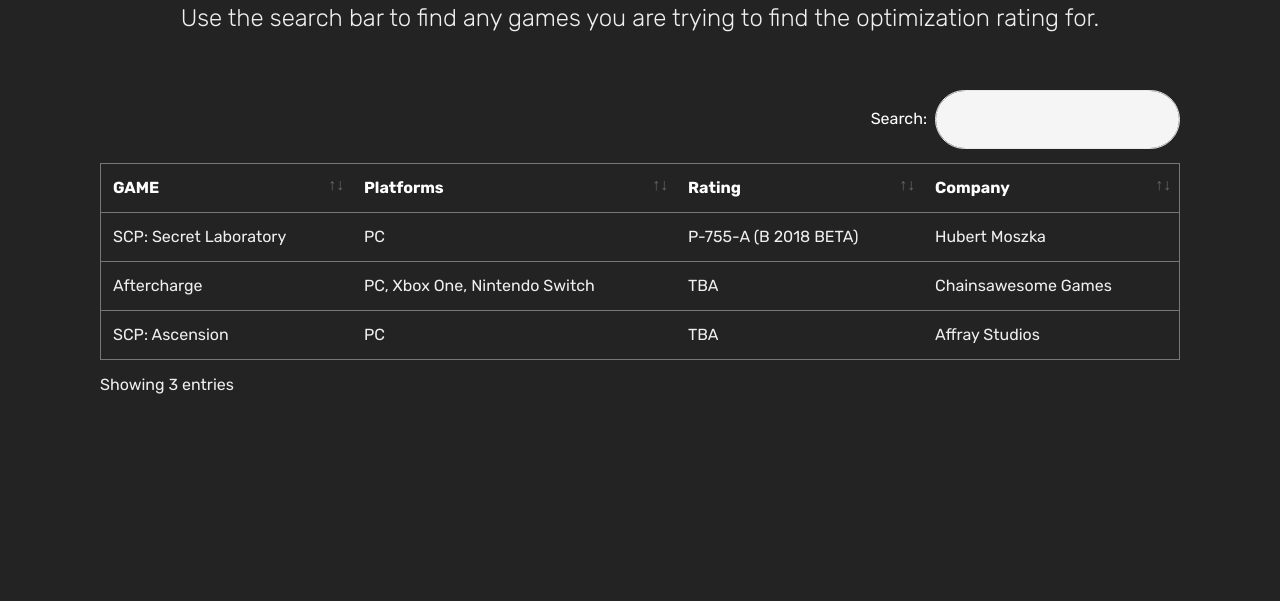
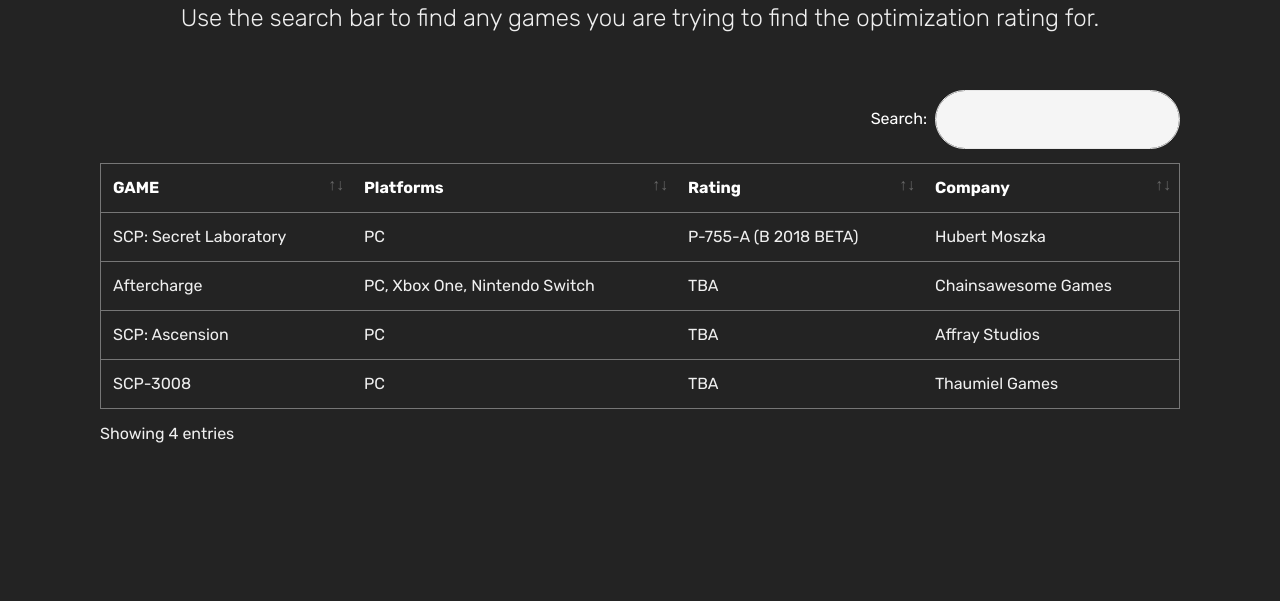
Before and after one commit to ggorwebsite/ggorwebsite.github.io, a plain HTML site: page grbu.html in a window 1280 px wide. Shown: the part 199-800 px from the top of the page. Drawn offline with Linux system fonts and the light colour scheme.

Commit message:
create github pages

```diff
--- a/grbu.html
+++ b/grbu.html
@@ -55,7 +55,7 @@
     </nav>
 </section>
 
-<section class="engine"><a href="https://mobirise.me/y">free html web templates</a></section><section class="section-table cid-qRuhPTFxv3" id="table1-n">
+<section class="engine"><a href="https://mobirise.me/b">how to create a site</a></section><section class="section-table cid-qRuhPTFxv3" id="table1-n">
 
 
 
@@ -107,7 +107,12 @@
 
 
 
-              <td class="body-item mbr-fonts-style display-7">SCP: Ascension</td><td class="body-item mbr-fonts-style display-7">PC</td><td class="body-item mbr-fonts-style display-7">TBA</td><td class="body-item mbr-fonts-style display-7">Affray Studios</td></tr></tbody>
+              <td class="body-item mbr-fonts-style display-7">SCP: Ascension</td><td class="body-item mbr-fonts-style display-7">PC</td><td class="body-item mbr-fonts-style display-7">TBA</td><td class="body-item mbr-fonts-style display-7">Affray Studios</td></tr><tr>
+
+
+
+
+              <td class="body-item mbr-fonts-style display-7">SCP-3008</td><td class="body-item mbr-fonts-style display-7">PC</td><td class="body-item mbr-fonts-style display-7">TBA</td><td class="body-item mbr-fonts-style display-7">Thaumiel Games</td></tr></tbody>
           </table>
         </div>
         <div class="container table-info-container">
--- a/page4.html
+++ b/page4.html
@@ -54,7 +54,7 @@
 </section>
 
 
-  <section class="engine"><a href="https://mobirise.me/n">landing page templates</a></section><script src="assets/web/assets/jquery/jquery.min.js"></script>
+  <section class="engine"><a href="https://mobirise.me/u">bootstrap website templates</a></section><script src="assets/web/assets/jquery/jquery.min.js"></script>
   <script src="assets/popper/popper.min.js"></script>
   <script src="assets/tether/tether.min.js"></script>
   <script src="assets/bootstrap/js/bootstrap.min.js"></script>
```
Also changed, not shown: index.html (+1 -1 lines), page2.html (+2 -2 lines), page3.html (+1 -1 lines), 1 other file.
